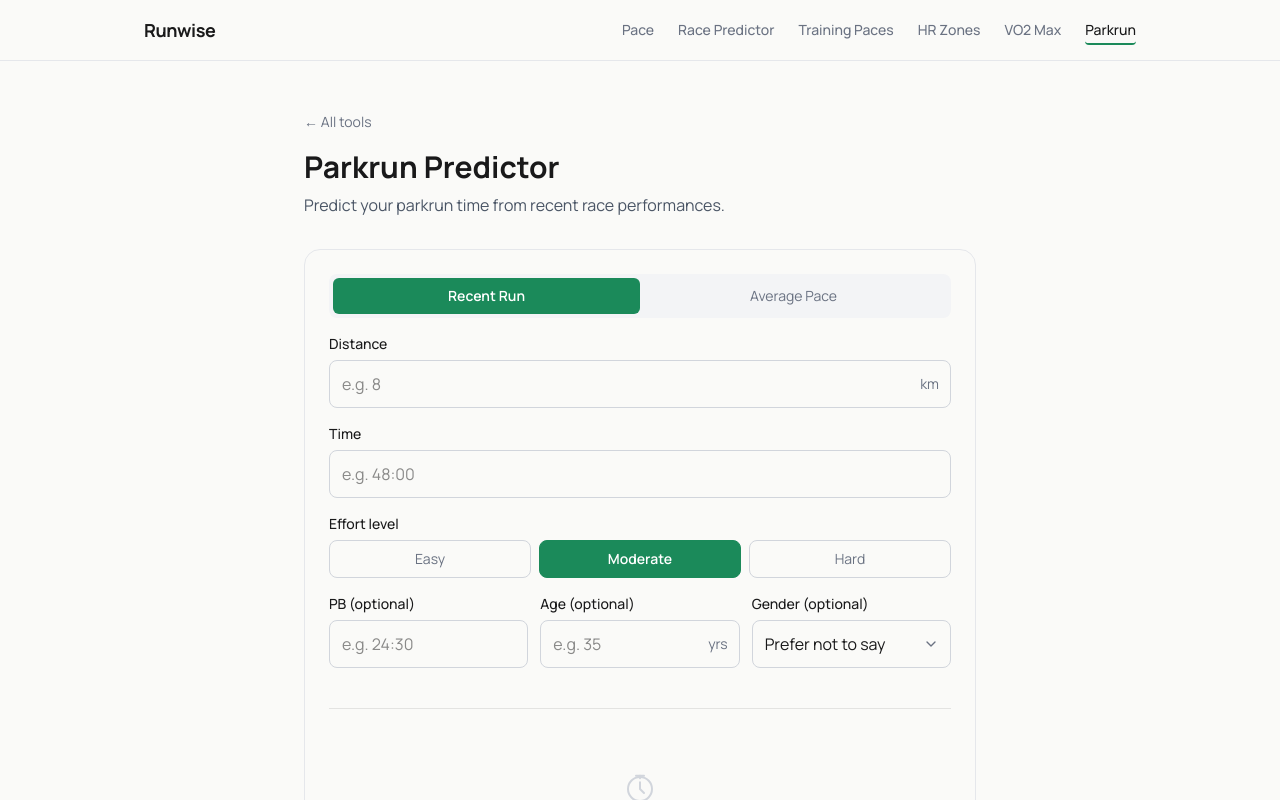
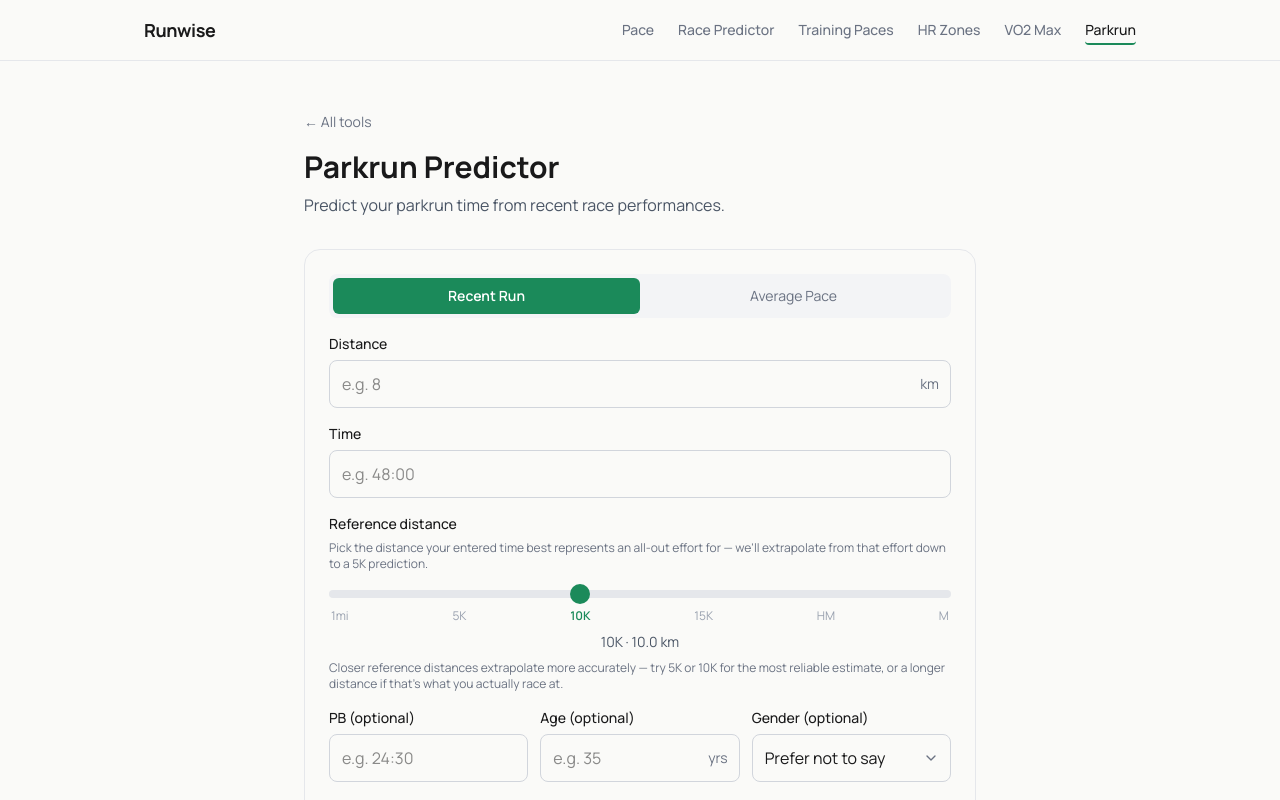
Before and after one commit to alanwaddington/runwise, a SvelteKit app: page /parkrun in a window 1280 px wide. Shown: the top 800 px of the page. Built offline with nearby package versions, Linux system fonts and the light colour scheme.

Commit message:
Replace effort-level selector with reference distance slider

```diff
--- a/src/lib/utils/parkrun.ts
+++ b/src/lib/utils/parkrun.ts
@@ -1,6 +1,5 @@
 import { formatTime, riegelPredict } from './race-predictor';
 
-export type EffortLevel = 'easy' | 'moderate' | 'hard';
 export type Gender = 'male' | 'female';
 export type AgeGradeLabel = 'World' | 'National' | 'Regional' | 'Local' | 'Recreational';
 
@@ -16,36 +15,39 @@ export interface PbComparison {
 	description: string;
 }
 
-/** Effort level mapped to an equivalent race distance (km) used for Riegel prediction. */
-export const EFFORT_DISTANCES: Record<EffortLevel, number> = {
-	easy: 42.195,
-	moderate: 21.0975,
-	hard: 10
-};
-
-export function effortToRaceDistanceKm(effort: EffortLevel): number {
-	return EFFORT_DISTANCES[effort];
+export interface ReferenceDistance {
+	name: string;
+	short: string;
+	km: number;
 }
 
+/** Discrete reference distances selectable via the Average Pace slider, nearest-to-5K first is not required — order is display order (shortest to longest). */
+export const REFERENCE_DISTANCES: ReferenceDistance[] = [
+	{ name: '1 Mile', short: '1mi', km: 1.60934 },
+	{ name: '5K', short: '5K', km: 5 },
+	{ name: '10K', short: '10K', km: 10 },
+	{ name: '15K', short: '15K', km: 15 },
+	{ name: 'Half Marathon', short: 'HM', km: 21.0975 },
+	{ name: 'Marathon', short: 'M', km: 42.195 }
+];
+
 /**
- * Predict a 5K parkrun time from a training run, distance, and effort level.
- * The training run's per-km pace is treated as the runner's race pace at the
- * effort's mapped distance (Easy → marathon, Moderate → half marathon, Hard → 10K),
- * then Riegel-predicted down to 5K. A slower/easier effort implies more fitness
- * in reserve, so it produces a faster (more optimistic) prediction than a harder effort
- * at the same training pace.
+ * Predict a 5K parkrun time from a training run, distance, and a reference distance (km).
+ * The training run's per-km pace is treated as the runner's race pace at the given
+ * reference distance, then Riegel-predicted down to 5K. Reference distances closer to
+ * 5K extrapolate more accurately; longer reference distances (e.g. marathon) imply more
+ * fitness in reserve, so they tend to produce faster (more optimistic) predictions.
  * Returns null for invalid (zero/negative) distance or time.
  */
 export function predictParkrunTime(
 	distanceKm: number,
 	timeSeconds: number,
-	effort: EffortLevel
+	referenceDistanceKm: number
 ): number | null {
 	if (distanceKm <= 0 || timeSeconds <= 0) return null;
-	const effortDistanceKm = effortToRaceDistanceKm(effort);
 	const paceSecondsPerKm = timeSeconds / distanceKm;
-	const equivalentRaceTimeSeconds = paceSecondsPerKm * effortDistanceKm;
-	return riegelPredict(equivalentRaceTimeSeconds, effortDistanceKm, 5);
+	const equivalentRaceTimeSeconds = paceSecondsPerKm * referenceDistanceKm;
+	return riegelPredict(equivalentRaceTimeSeconds, referenceDistanceKm, 5);
 }
 
 /** Build an even-pacing 1K split table (1K–5K) for a predicted total time. */
--- a/src/routes/parkrun/+page.svelte
+++ b/src/routes/parkrun/+page.svelte
@@ -6,24 +6,17 @@
 	import { parseTime, formatTime, predictedPaceMinPerKm } from '$lib/utils/race-predictor';
 	import { parsePace, formatPace, minPerKmToMinPerMile } from '$lib/utils/pace';
 	import {
-		EFFORT_DISTANCES,
+		REFERENCE_DISTANCES,
 		predictParkrunTime,
 		generateSplits,
 		compareToPb,
 		calculateAgeGrade,
 		getAgeGradeLabel,
-		type EffortLevel,
 		type Gender,
 		type AgeGradeLabel
 	} from '$lib/utils/parkrun';
 
 	type InputMode = 'recent-run' | 'average-pace';
-
-	const EFFORT_DISTANCE_LABELS: Record<EffortLevel, string> = {
-		easy: 'marathon',
-		moderate: 'half marathon',
-		hard: '10K'
-	};
 
 	const AGE_GRADE_COLOURS: Record<AgeGradeLabel, string> = {
 		World: 'bg-purple-600',
@@ -34,7 +27,7 @@
 	};
 
 	let mode = $state<InputMode>('recent-run');
-	let effort = $state<EffortLevel>('moderate');
+	let referenceDistanceIndex = $state(2);
 
 	let distanceRaw = $state<number | string>('');
 	let timeRaw = $state('');
@@ -51,20 +44,20 @@
 	let timeSeconds = $derived(parseTime(timeRaw));
 	let paceDecimal = $derived(parsePace(paceRaw));
 
-	let effortDistanceKm = $derived(EFFORT_DISTANCES[effort]);
+	let referenceDistanceKm = $derived(REFERENCE_DISTANCES[referenceDistanceIndex].km);
 
-	let inputDistanceKm = $derived(mode === 'recent-run' ? distanceKm : effortDistanceKm);
+	let inputDistanceKm = $derived(mode === 'recent-run' ? distanceKm : referenceDistanceKm);
 	let inputTimeSeconds = $derived(
 		mode === 'recent-run'
 			? timeSeconds
 			: paceDecimal !== null
-				? paceDecimal * 60 * effortDistanceKm
+				? paceDecimal * 60 * referenceDistanceKm
 				: null
 	);
 
 	let predictedSeconds = $derived(
 		inputDistanceKm !== null && inputTimeSeconds !== null
-			? predictParkrunTime(inputDistanceKm, inputTimeSeconds, effort)
+			? predictParkrunTime(inputDistanceKm, inputTimeSeconds, referenceDistanceKm)
 			: null
 	);
 
@@ -219,37 +212,48 @@
 		</div>
 	{/if}
 
-	<!-- Effort level selector -->
+	<!-- Reference distance slider -->
 	<div class="mb-4">
-		<span class="mb-1.5 block text-sm font-medium text-ink">Effort level</span>
-		<div class="flex gap-2">
-			{#each [{ level: 'easy' as EffortLevel, label: 'Easy' }, { level: 'moderate' as EffortLevel, label: 'Moderate' }, { level: 'hard' as EffortLevel, label: 'Hard' }] as option (option.level)}
-				<button
-					type="button"
-					aria-pressed={effort === option.level}
-					onclick={() => (effort = option.level)}
-					class="flex-1 rounded-lg border py-2 text-sm transition-colors focus-visible:outline-none focus-visible:ring-2 focus-visible:ring-accent focus-visible:ring-offset-1"
-					class:border-accent={effort === option.level}
-					class:bg-accent={effort === option.level}
-					class:text-white={effort === option.level}
-					class:font-semibold={effort === option.level}
-					class:border-gray-300={effort !== option.level}
-					class:text-gray-500={effort !== option.level}
-					class:dark:border-gray-700={effort !== option.level}
-					class:hover:text-ink={effort !== option.level}
+		<label for="reference-distance" class="mb-1.5 block text-sm font-medium text-ink"
+			>Reference distance</label
+		>
+		<p class="mb-2 text-xs text-gray-500">
+			Pick the distance your {mode === 'recent-run' ? 'entered time' : 'pace'} best represents an
+			all-out effort for &mdash; we'll extrapolate from that effort down to a 5K prediction.
+		</p>
+		<input
+			id="reference-distance"
+			type="range"
+			min="0"
+			max={REFERENCE_DISTANCES.length - 1}
+			step="1"
+			bind:value={referenceDistanceIndex}
+			aria-valuetext={REFERENCE_DISTANCES[referenceDistanceIndex].name}
+			class="h-2 w-full cursor-pointer appearance-none rounded-full bg-gray-200 accent-accent
+			       [&::-webkit-slider-thumb]:h-5 [&::-webkit-slider-thumb]:w-5
+			       [&::-webkit-slider-thumb]:appearance-none [&::-webkit-slider-thumb]:rounded-full
+			       [&::-webkit-slider-thumb]:bg-accent [&::-webkit-slider-thumb]:transition-transform
+			       [&::-webkit-slider-thumb]:duration-150 hover:[&::-webkit-slider-thumb]:scale-110
+			       focus-visible:outline-none focus-visible:ring-2 focus-visible:ring-accent focus-visible:ring-offset-1
+			       dark:bg-gray-700"
+		/>
+		<div class="mt-1 flex justify-between px-0.5 text-xs text-gray-400">
+			{#each REFERENCE_DISTANCES as stop, i (stop.name)}
+				<span
+					class:text-accent={i === referenceDistanceIndex}
+					class:font-semibold={i === referenceDistanceIndex}
 				>
-					{option.label}
-				</button>
+					{stop.short}
+				</span>
 			{/each}
 		</div>
-		{#if mode === 'average-pace'}
-			<p class="mt-2 text-xs text-gray-500">
-				We treat this pace as what you could hold for a full {EFFORT_DISTANCE_LABELS[effort]} effort,
-				then extrapolate down to 5K. Easier efforts imply more fitness in reserve, so they give a
-				faster parkrun prediction for the same pace &mdash; try a harder effort level for a more
-				conservative estimate.
-			</p>
-		{/if}
+		<p class="mt-2 text-center text-sm text-gray-600">
+			{REFERENCE_DISTANCES[referenceDistanceIndex].name} &middot; {referenceDistanceKm.toFixed(1)} km
+		</p>
+		<p class="mt-2 text-xs text-gray-500">
+			Closer reference distances extrapolate more accurately &mdash; try 5K or 10K for the most
+			reliable estimate, or a longer distance if that's what you actually race at.
+		</p>
 	</div>
 
 	<!-- Optional fields: PB, Age, Gender -->
```
Also changed, not shown: 2 other files (tests, documents, lock files or other folders).
